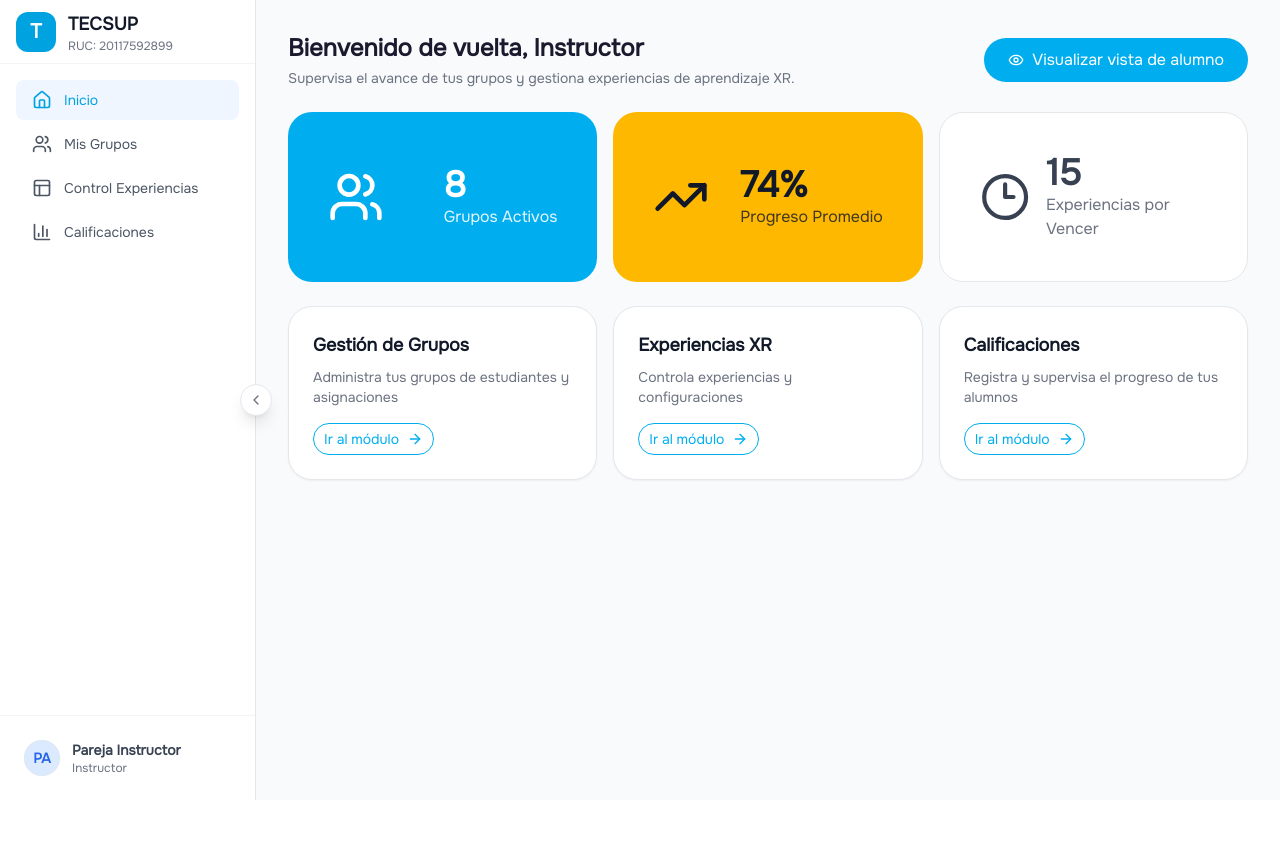
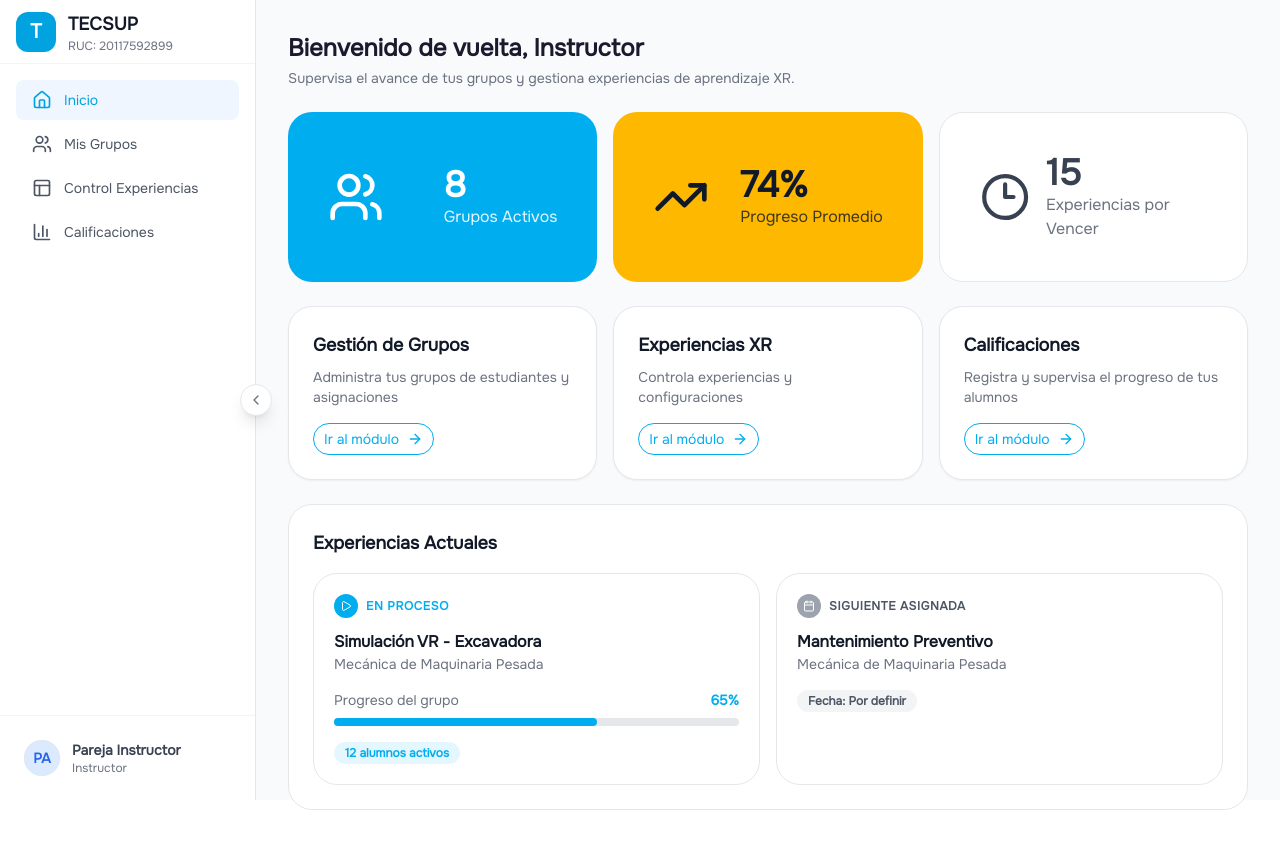
Before and after one commit to draux-l/ti-web, a Next.js app: page /dashboard/instructor in a window 1280 px wide. Before the commit the page ends 800 px from the top, so only its background shows below. Built offline with nearby package versions, Linux system fonts and the light colour scheme.

Commit message:
cards experiencias en inicio - instructor

```diff
--- a/src/components/features/instructor/InstructorHome.tsx
+++ b/src/components/features/instructor/InstructorHome.tsx
@@ -1,9 +1,10 @@
 "use client"
 
 import Link from "next/link"
-import { Layout, TrendingUp, Users, Clock3, ArrowRight, Eye } from "lucide-react"
+import { Layout, TrendingUp, Users, Clock3, ArrowRight, Play, Calendar } from "lucide-react"
 
 import { Button } from "@/components/ui/button"
+import { Badge } from "@/components/ui/badge"
 
 const quickLinks = [
   { title: "Gestión de Grupos", description: "Administra tus grupos de estudiantes y asignaciones", href: "/dashboard/instructor/groups" },
@@ -11,21 +12,25 @@ const quickLinks = [
   { title: "Calificaciones", description: "Registra y supervisa el progreso de tus alumnos", href: "/dashboard/instructor/grades" },
 ]
 
+const currentExperience = {
+  title: "Simulación VR - Excavadora",
+  course: "Mecánica de Maquinaria Pesada",
+  progress: 65,
+  studentsActive: 12,
+}
+
+const nextExperience = {
+  title: "Mantenimiento Preventivo",
+  course: "Mecánica de Maquinaria Pesada",
+  dueDate: "Por definir",
+}
+
 export function InstructorHome() {
   return (
     <div className="space-y-6">
-      <div className="flex items-center justify-between">
-        <div>
-          <h1 className="text-2xl font-bold text-[#1A1A2E]">Bienvenido de vuelta, Instructor</h1>
-          <p className="text-sm text-gray-500 mt-1">Supervisa el avance de tus grupos y gestiona experiencias de aprendizaje XR.</p>
-        </div>
-        <button
-          onClick={() => window.open("/dashboard/student", "_blank")}
-          className="hidden md:flex items-center justify-center bg-[#00AEEF] hover:bg-[#33C4F4] text-white font-medium px-6 py-2.5 rounded-full hover:scale-105 hover:shadow-lg transition-all duration-200"
-        >
-          <Eye className="w-4 h-4 mr-2" />
-          Visualizar vista de alumno
-        </button>
+      <div>
+        <h1 className="text-2xl font-bold text-[#1A1A2E]">Bienvenido de vuelta, Instructor</h1>
+        <p className="text-sm text-gray-500 mt-1">Supervisa el avance de tus grupos y gestiona experiencias de aprendizaje XR.</p>
       </div>
 
       <section className="grid gap-4 md:grid-cols-3">
@@ -65,6 +70,55 @@ export function InstructorHome() {
           </div>
         ))}
       </section>
+
+      <section className="rounded-3xl border border-gray-200 bg-white p-6">
+        <h2 className="text-lg font-semibold text-gray-900 mb-4">Experiencias Actuales</h2>
+        <div className="grid gap-4 md:grid-cols-2">
+          <div className="rounded-3xl border border-gray-200 bg-white p-5 transition-all duration-200 hover:scale-105 hover:shadow-lg">
+            <div className="flex items-center gap-2 mb-3">
+              <div className="flex h-6 w-6 items-center justify-center rounded-full bg-[#00AEEF]">
+                <Play className="size-3 text-white" />
+              </div>
+              <span className="text-xs font-semibold text-[#00AEEF] uppercase tracking-wider">En Proceso</span>
+            </div>
+            <h3 className="font-bold text-gray-900">{currentExperience.title}</h3>
+            <p className="text-sm text-gray-500 mb-4">{currentExperience.course}</p>
+            <div className="space-y-2">
+              <div className="flex justify-between text-sm">
+                <span className="text-gray-500">Progreso del grupo</span>
+                <span className="font-semibold text-[#00AEEF]">{currentExperience.progress}%</span>
+              </div>
+              <div className="h-2 w-full rounded-full bg-gray-200">
+                <div
+                  className="h-2 rounded-full bg-[#00AEEF] transition-all"
+                  style={{ width: `${currentExperience.progress}%` }}
+                />
+              </div>
+            </div>
+            <div className="mt-4 flex items-center gap-2">
+              <Badge variant="secondary" className="bg-[#00AEEF]/10 text-[#00AEEF]">
+                {currentExperience.studentsActive} alumnos activos
+              </Badge>
+            </div>
+          </div>
+
+          <div className="rounded-3xl border border-gray-200 bg-white p-5 transition-all duration-200 hover:scale-105 hover:shadow-lg">
+            <div className="flex items-center gap-2 mb-3">
+              <div className="flex h-6 w-6 items-center justify-center rounded-full bg-gray-400">
+                <Calendar className="size-3 text-white" />
+              </div>
+              <span className="text-xs font-semibold text-gray-600 uppercase tracking-wider">Siguiente Asignada</span>
+            </div>
+            <h3 className="font-bold text-gray-900">{nextExperience.title}</h3>
+            <p className="text-sm text-gray-500 mb-4">{nextExperience.course}</p>
+            <div className="mt-4 flex items-center gap-2">
+              <Badge variant="secondary" className="bg-gray-100 text-gray-600">
+                Fecha: {nextExperience.dueDate}
+              </Badge>
+            </div>
+          </div>
+        </div>
+      </section>
     </div>
   )
 }
```
